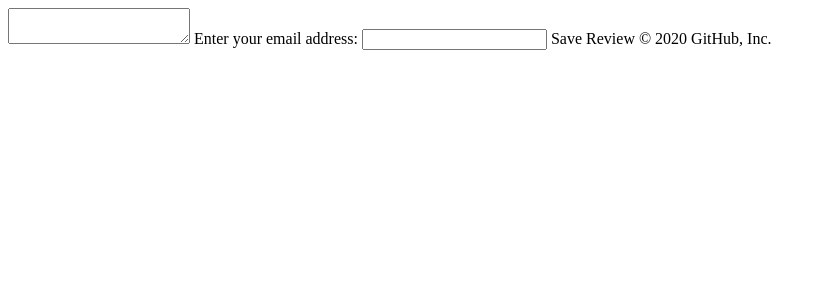
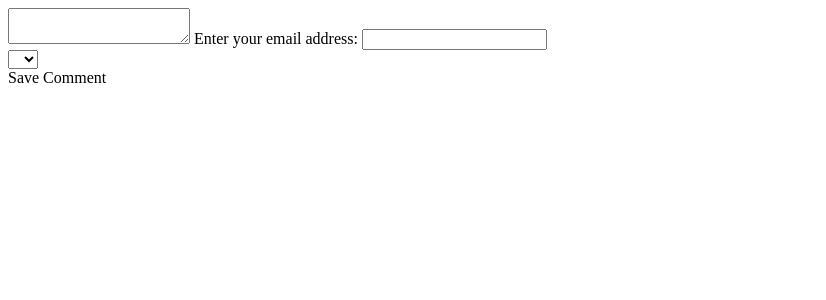
Before and after one commit to KateHickey26/PIMB, a Django app: template templates/inspeakers/addcomment.html in a window 1280 px wide. Shown: the top 300 px of the page, without its empty margins (0-826 px from the left). Run offline with Django 3.2, Linux system fonts and the light colour scheme; the template is opened without the code that fills it: most values are stand-ins (such as "Sample title", 1, 10 or a date in 2020); form fields are guessed from the names that the template uses; parts of the project's set-up code (start-up, migrations or seed data) failed here and were passed over; some libraries are stand-ins or nearby versions.

Commit message:
adding comments and star ratings html

```diff
--- a/templates/inspeakers/addcomment.html
+++ b/templates/inspeakers/addcomment.html
@@ -14,8 +14,7 @@
     {{ form.email }}
 
     {% with rating_type='form_rating' rating_style='big' rating_initial=form.rating.value %}
-        {% include 'ginthusiasm/gin_rating_widget.html' %}
+        {% include 'inspeakers/starrating.html' %}
     {% endwith %}
-    <span class= "ar_reviewsubmit"> <a id='add-review-btn' class='ginthusiasm-button'><span>Save Review</span></a></span>
+    <span class= "ar_reviewsubmit"> <a id='add-review-btn' class='button'><span>Save Comment</span></a></span>
 </form>
-© 2020 GitHub, Inc.
```
